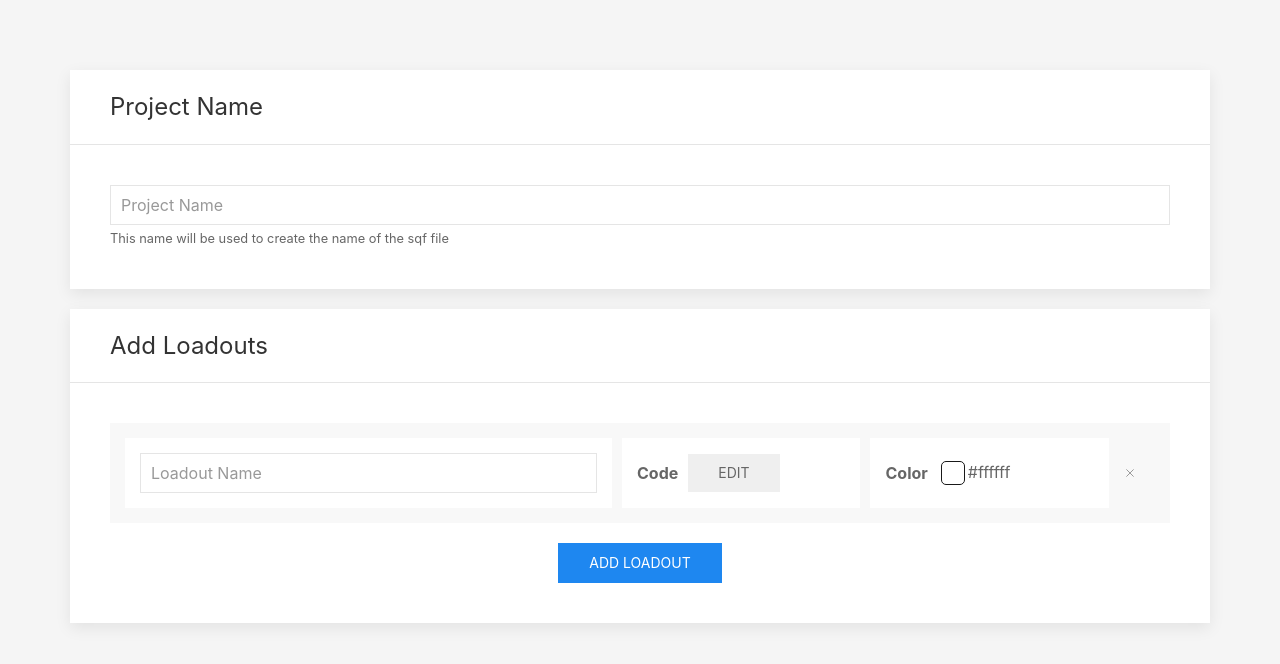
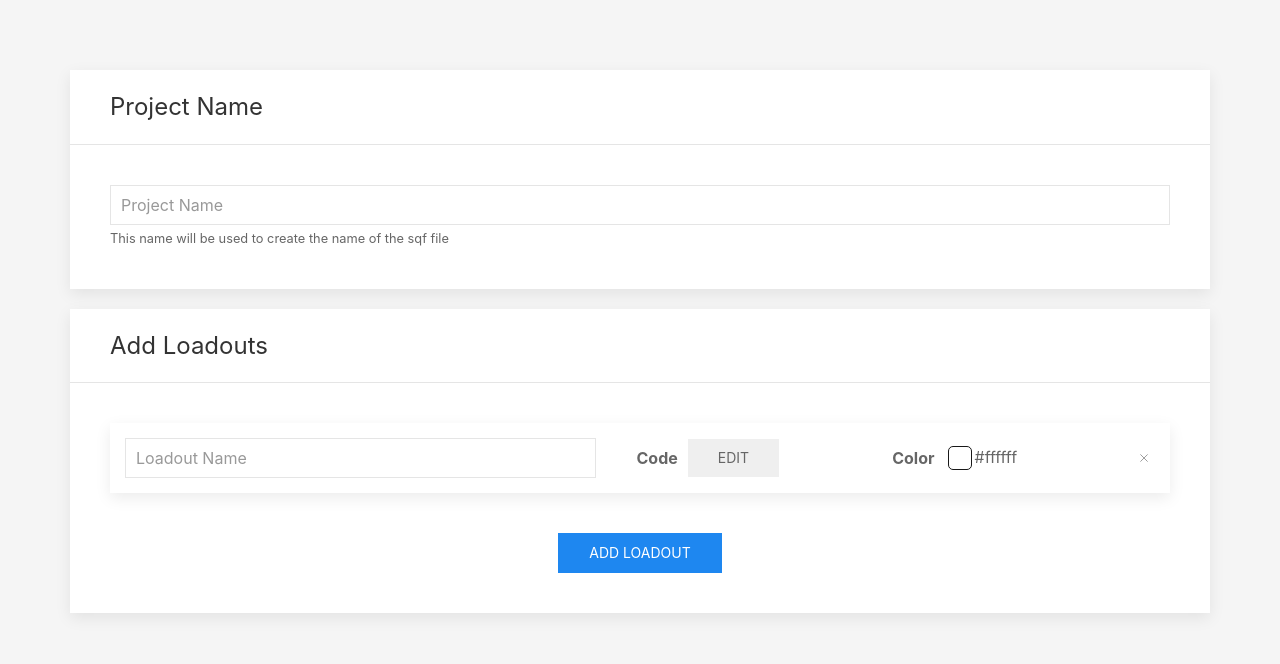
Before and after one commit to aliensteak/loadout-picker, a React (Create React App) app: page / in a window 1280 px wide. Both pictures are taken after a click on the button "ADD LOADOUT". Shown: the top 664 px of the page. Built offline with nearby package versions, Linux system fonts and the light colour scheme.

Commit message:
eddited style on LoadoutInput

```diff
--- a/src/components/LoadoutInput.js
+++ b/src/components/LoadoutInput.js
@@ -31,7 +31,7 @@ class LoadoutInput extends React.Component {
 
   render() {
     return (
-      <div className="uk-alert">
+      <div className="uk-card uk-card-default uk-padding-small uk-padding-remove-vertical uk-padding-remove-left uk-margin-medium-bottom">
         <div className="uk-flex-inline uk-width-expand uk-flex-middle" style={{ alignItems: 'stretch' }}>
           <div className="uk-width-2-3">
             <div className="uk-background-default uk-margin-small-right uk-padding-small uk-flex">
```
Also changed, not shown: 1 other file (tests, documents, lock files or other folders).
